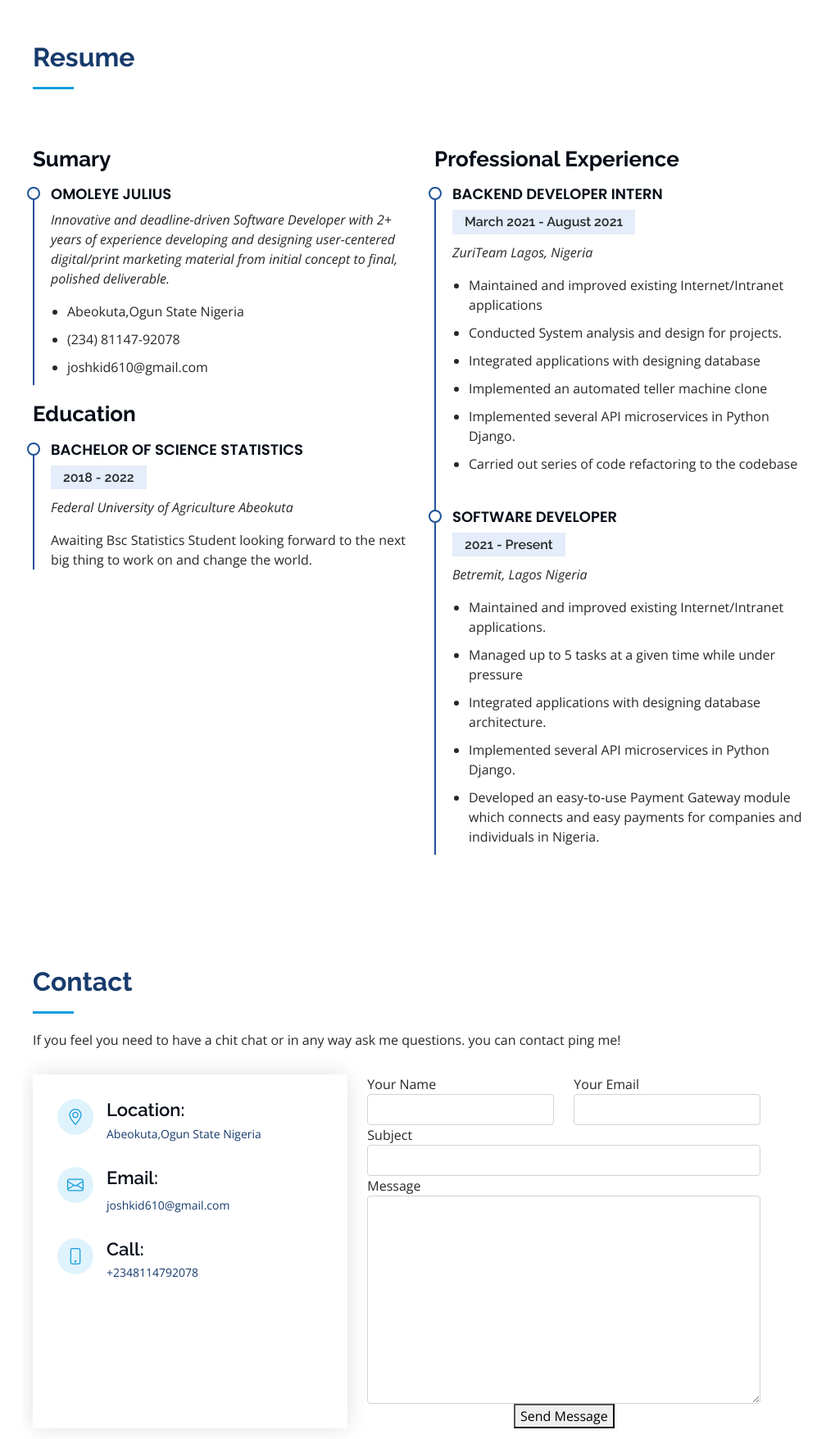
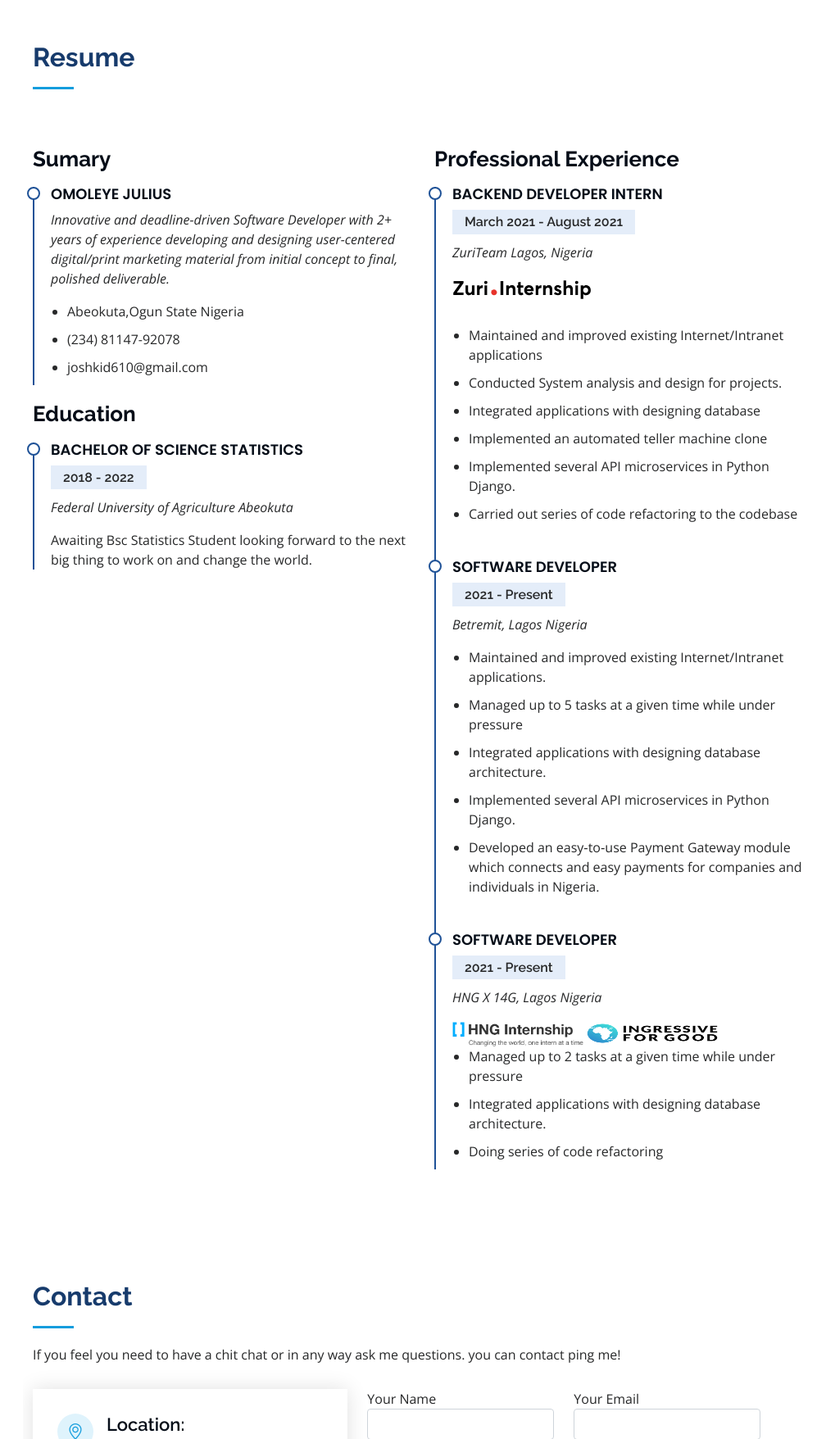
Before and after one commit to AsyncDeveloper245/peewhyresume, a Django app: page / in a window 1280 px wide. Shown: the part 2080-3836 px from the top of the page at 82% size, without its empty margins (272-1280 px from the left). Run offline with Django 3.2, Linux system fonts and the light colour scheme; some libraries are stand-ins or nearby versions; grey boxes are pictures that could not be loaded.

```diff
--- a/templates/index.html
+++ b/templates/index.html
@@ -102,7 +102,7 @@
             <div class="row">
               <div class="col-lg-6">
                 <ul>
-                  <li><i class="bi bi-chevron-right"></i> <strong>Birthday:</strong> <span>1 May 1998</span></li>
+                  <li><i class="bi bi-chevron-right"></i> <strong>Email:</strong> <span>joshkid610@gmail.com</span></li>
                   <li><i class="bi bi-chevron-right"></i> <strong>Website:</strong> <span>www.juliusomoleye.codes</span>
                   </li>
                   <li><i class="bi bi-chevron-right"></i> <strong>Phone:</strong> <span>+2348 1147 92078</span></li>
@@ -252,6 +252,7 @@
               <h4>Backend Developer Intern</h4>
               <h5>March 2021 - August 2021</h5>
               <p><em>ZuriTeam Lagos, Nigeria </em></p>
+              <img src="{% static 'zuri.svg' %}" style=" color: azure;padding-bottom: 2em;" alt="">
               <ul>
                 <li>Maintained and improved existing Internet/Intranet applications</li>
 
@@ -274,6 +275,20 @@
                 <li>Implemented several API microservices in Python Django.</li>
                 <li>Developed an easy‑to‑use Payment Gateway module which connects and easy payments for companies and
                   individuals in Nigeria.</li>
+              </ul>
+            </div>
+            <div class="resume-item">
+              <h4>Software Developer</h4>
+              <h5>2021 - Present</h5>
+              <p><em>HNG X 14G, Lagos Nigeria</em></p>
+              <img src="{% static 'hng.png' %}" style="height: 2em; width: 10em;" alt="">
+              <img src="{% static 'i4g.png' %}" style="height: 1.5em; width: 10em;" alt="">
+              <ul>
+                <li>Managed up to 2 tasks at a given time while under pressure</li>
+                <li>Integrated applications with designing database architecture.</li>
+                <li>Doing series of code refactoring</li>
+
+
               </ul>
             </div>
           </div>
```
Also changed, not shown: static/hng.png (added), static/i4g.png (added), static/zuri.svg (added), 2 other files.
